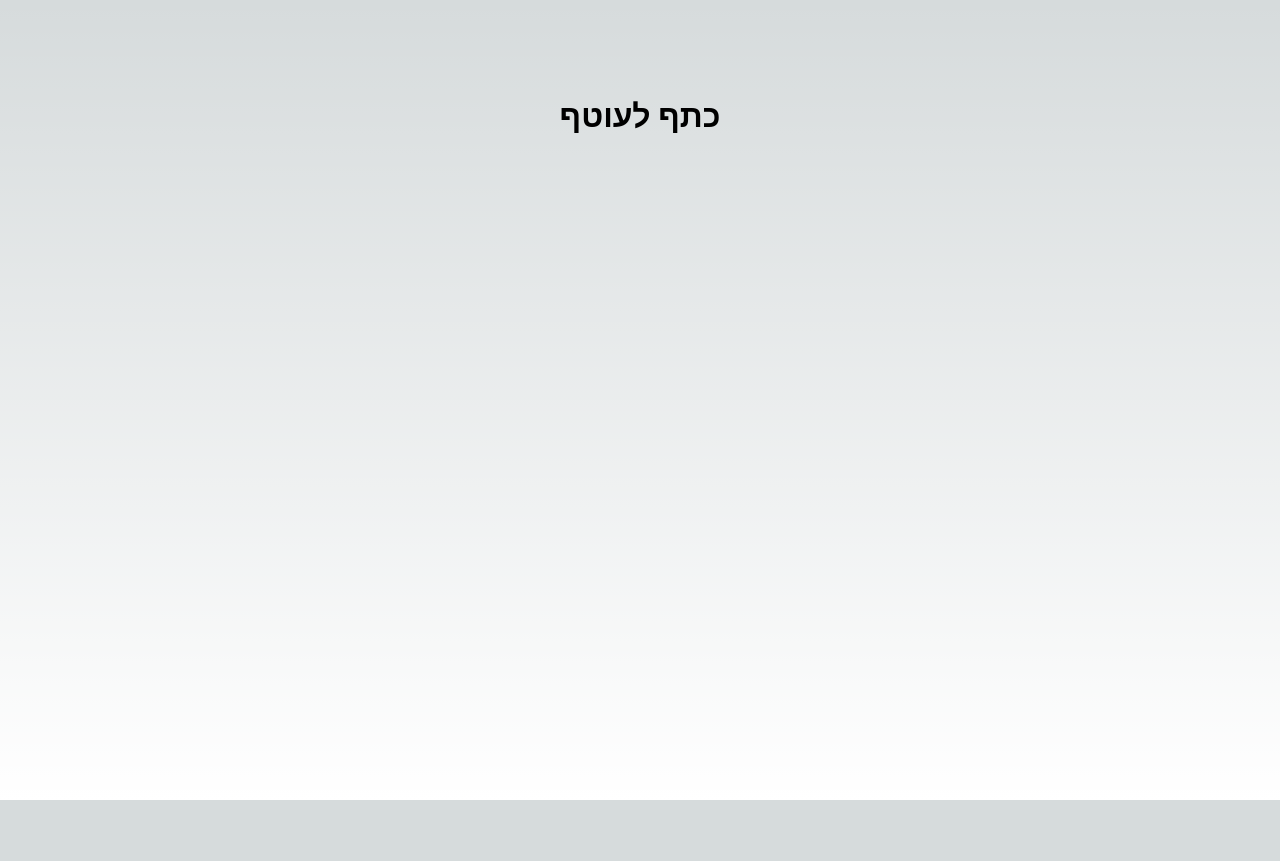
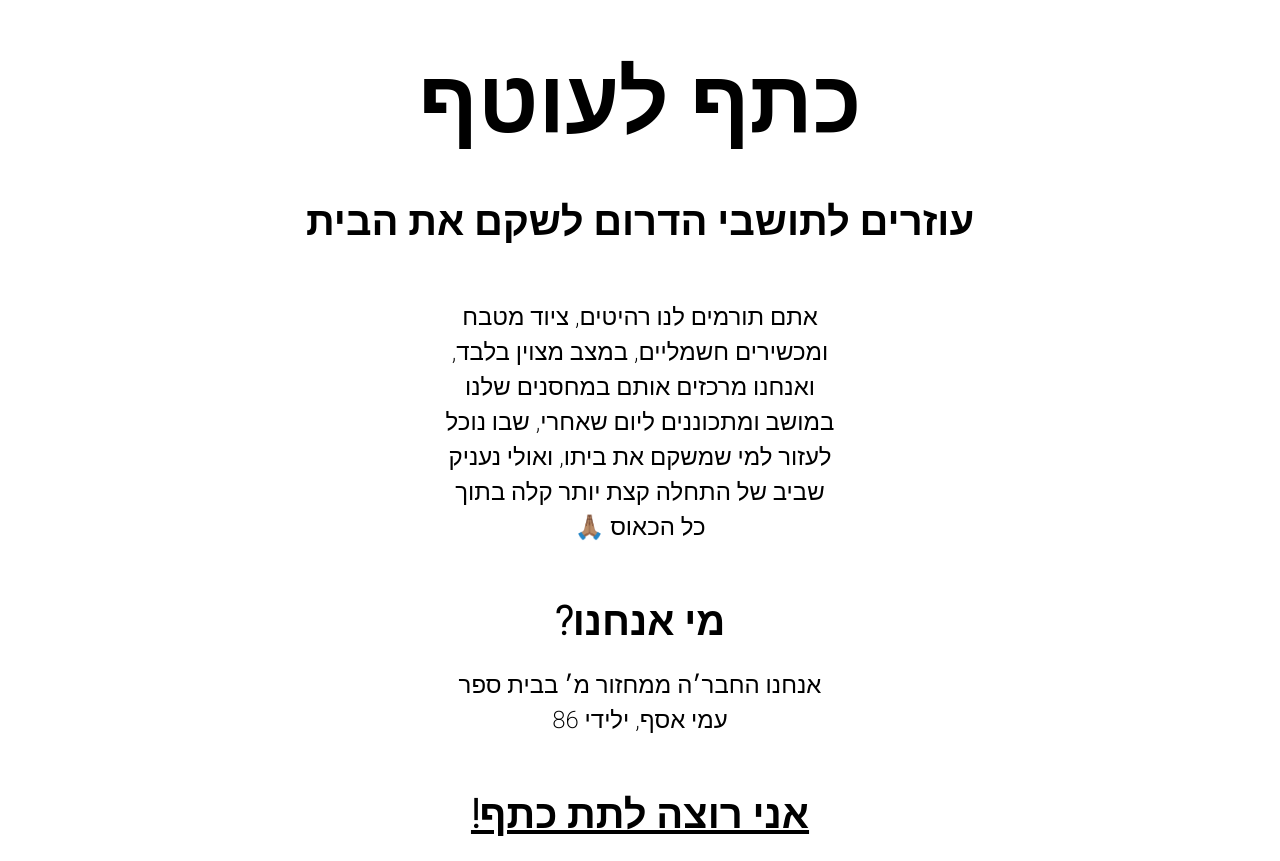
Before and after one commit to yoavporat/katef, a Next.js app: page / in a window 1280 px wide. Before the commit the page ends 800 px from the top, so only its background shows below. Built offline with nearby package versions, Linux system fonts and the light colour scheme.

Commit message:
feat: v1

```diff
--- a/pages/_document.tsx
+++ b/pages/_document.tsx
@@ -1,13 +1,20 @@
-import { Html, Head, Main, NextScript } from 'next/document'
+import { Html, Head, Main, NextScript } from "next/document";
 
 export default function Document() {
   return (
     <Html lang="en">
-      <Head />
+      <Head>
+        <link rel="preconnect" href="https://fonts.googleapis.com" />
+        <link rel="preconnect" href="https://fonts.gstatic.com" />
+        <link
+          href="https://fonts.googleapis.com/css2?family=Heebo:wght@200&display=swap"
+          rel="stylesheet"
+        />
+      </Head>
       <body>
         <Main />
         <NextScript />
       </body>
     </Html>
-  )
+  );
 }
--- a/pages/index.tsx
+++ b/pages/index.tsx
@@ -1,9 +1,6 @@
 import Head from "next/head";
-import Image from "next/image";
-import { Inter } from "next/font/google";
 import styles from "@/styles/Home.module.css";
-
-const inter = Inter({ subsets: ["latin"] });
+import Link from "next/link";
 
 export default function Home() {
   return (
@@ -12,10 +9,29 @@ export default function Home() {
         <title>Create Next App</title>
         <meta name="description" content="Generated by create next app" />
         <meta name="viewport" content="width=device-width, initial-scale=1" />
-        <link rel="icon" href="/favicon.ico" />
       </Head>
-      <main className={`${styles.main} ${inter.className}`}>
-        <h1>כתף לעוטף</h1>
+      <main className={`${styles.main}`}>
+        <div className={`${styles.heading}`}>
+          <h1>כתף לעוטף</h1>
+          <h3>עוזרים לתושבי הדרום לשקם את הבית</h3>
+        </div>
+        <section>
+          <p>
+            אתם תורמים לנו רהיטים, ציוד מטבח ומכשירים חשמליים, במצב מצוין בלבד,
+            ואנחנו מרכזים אותם במחסנים שלנו במושב ומתכוננים ליום שאחרי, שבו נוכל
+            לעזור למי שמשקם את ביתו, ואולי נעניק שביב של התחלה קצת יותר קלה בתוך
+            כל הכאוס 🙏🏽
+          </p>
+        </section>
+        <section className={`${styles.about}`}>
+          <h3>מי אנחנו?</h3>
+          <p>אנחנו החבר׳ה ממחזור מ׳ בבית ספר עמי אסף, ילידי 86</p>
+        </section>
+        <h3 className={`${styles.cta}`}>
+          <Link href="https://docs.google.com/forms/d/e/1FAIpQLSdyMJst3WVw_V8Yxzb_h3-kByOl_bqH9he4MJ8-K2hrMsUL2w/viewform">
+            אני רוצה לתת כתף!
+          </Link>
+        </h3>
       </main>
     </>
   );
--- a/styles/Home.module.css
+++ b/styles/Home.module.css
@@ -1,229 +1,18 @@
 .main {
   display: flex;
   flex-direction: column;
-  justify-content: space-between;
   align-items: center;
-  padding: 6rem;
-  min-height: 100vh;
+  padding-block-start: 40px;
+  gap: 32px;
 }
 
-.description {
-  display: inherit;
-  justify-content: inherit;
-  align-items: inherit;
-  font-size: 0.85rem;
-  max-width: var(--max-width);
-  width: 100%;
-  z-index: 2;
-  font-family: var(--font-mono);
+.heading {
+  display: flex;
+  flex-direction: column;
+  text-align: center;
+  gap: 8px;
 }
 
-.description a {
-  display: flex;
-  justify-content: center;
-  align-items: center;
-  gap: 0.5rem;
+.cta {
+  text-decoration: underline;
 }
-
-.description p {
-  position: relative;
-  margin: 0;
-  padding: 1rem;
-  background-color: rgba(var(--callout-rgb), 0.5);
-  border: 1px solid rgba(var(--callout-border-rgb), 0.3);
-  border-radius: var(--border-radius);
-}
-
-.code {
-  font-weight: 700;
-  font-family: var(--font-mono);
-}
-
-.grid {
-  display: grid;
-  grid-template-columns: repeat(4, minmax(25%, auto));
-  max-width: 100%;
-  width: var(--max-width);
-}
-
-.card {
-  padding: 1rem 1.2rem;
-  border-radius: var(--border-radius);
-  background: rgba(var(--card-rgb), 0);
-  border: 1px solid rgba(var(--card-border-rgb), 0);
-  transition: background 200ms, border 200ms;
-}
-
-.card span {
-  display: inline-block;
-  transition: transform 200ms;
-}
-
-.card h2 {
-  font-weight: 600;
-  margin-bottom: 0.7rem;
-}
-
-.card p {
-  margin: 0;
-  opacity: 0.6;
-  font-size: 0.9rem;
-  line-height: 1.5;
-  max-width: 30ch;
-}
-
-.center {
-  display: flex;
-  justify-content: center;
-  align-items: center;
-  position: relative;
-  padding: 4rem 0;
-}
-
-.center::before {
-  background: var(--secondary-glow);
-  border-radius: 50%;
-  width: 480px;
-  height: 360px;
-  margin-left: -400px;
-}
-
-.center::after {
-  background: var(--primary-glow);
-  width: 240px;
-  height: 180px;
-  z-index: -1;
-}
-
-.center::before,
-.center::after {
-  content: '';
-  left: 50%;
-  position: absolute;
-  filter: blur(45px);
-  transform: translateZ(0);
-}
-
-.logo {
-  position: relative;
-}
-/* Enable hover only on non-touch devices */
-@media (hover: hover) and (pointer: fine) {
-  .card:hover {
-    background: rgba(var(--card-rgb), 0.1);
-    border: 1px solid rgba(var(--card-border-rgb), 0.15);
-  }
-
-  .card:hover span {
-    transform: translateX(4px);
-  }
-}
-
-@media (prefers-reduced-motion) {
-  .card:hover span {
-    transform: none;
-  }
-}
-
-/* Mobile */
-@media (max-width: 700px) {
-  .content {
-    padding: 4rem;
-  }
-
-  .grid {
-    grid-template-columns: 1fr;
-    margin-bottom: 120px;
-    max-width: 320px;
-    text-align: center;
-  }
-
-  .card {
-    padding: 1rem 2.5rem;
-  }
-
-  .card h2 {
-    margin-bottom: 0.5rem;
-  }
-
-  .center {
-    padding: 8rem 0 6rem;
-  }
-
-  .center::before {
-    transform: none;
-    height: 300px;
-  }
-
-  .description {
-    font-size: 0.8rem;
-  }
-
-  .description a {
-    padding: 1rem;
-  }
-
-  .description p,
-  .description div {
-    display: flex;
-    justify-content: center;
-    position: fixed;
-    width: 100%;
-  }
-
-  .description p {
-    align-items: center;
-    inset: 0 0 auto;
-    padding: 2rem 1rem 1.4rem;
-    border-radius: 0;
-    border: none;
-    border-bottom: 1px solid rgba(var(--callout-border-rgb), 0.25);
-    background: linear-gradient(
-      to bottom,
-      rgba(var(--background-start-rgb), 1),
-      rgba(var(--callout-rgb), 0.5)
-    );
-    background-clip: padding-box;
-    backdrop-filter: blur(24px);
-  }
-
-  .description div {
-    align-items: flex-end;
-    pointer-events: none;
-    inset: auto 0 0;
-    padding: 2rem;
-    height: 200px;
-    background: linear-gradient(
-      to bottom,
-      transparent 0%,
-      rgb(var(--background-end-rgb)) 40%
-    );
-    z-index: 1;
-  }
-}
-
-/* Tablet and Smaller Desktop */
-@media (min-width: 701px) and (max-width: 1120px) {
-  .grid {
-    grid-template-columns: repeat(2, 50%);
-  }
-}
-
-@media (prefers-color-scheme: dark) {
-  .vercelLogo {
-    filter: invert(1);
-  }
-
-  .logo {
-    filter: invert(1) drop-shadow(0 0 0.3rem #ffffff70);
-  }
-}
-
-@keyframes rotate {
-  from {
-    transform: rotate(360deg);
-  }
-  to {
-    transform: rotate(0deg);
-  }
-}
--- a/styles/globals.css
+++ b/styles/globals.css
@@ -1,82 +1,17 @@
 :root {
   --max-width: 1100px;
   --border-radius: 12px;
-  --font-mono: ui-monospace, Menlo, Monaco, 'Cascadia Mono', 'Segoe UI Mono',
-    'Roboto Mono', 'Oxygen Mono', 'Ubuntu Monospace', 'Source Code Pro',
-    'Fira Mono', 'Droid Sans Mono', 'Courier New', monospace;
-
-  --foreground-rgb: 0, 0, 0;
-  --background-start-rgb: 214, 219, 220;
-  --background-end-rgb: 255, 255, 255;
-
-  --primary-glow: conic-gradient(
-    from 180deg at 50% 50%,
-    #16abff33 0deg,
-    #0885ff33 55deg,
-    #54d6ff33 120deg,
-    #0071ff33 160deg,
-    transparent 360deg
-  );
-  --secondary-glow: radial-gradient(
-    rgba(255, 255, 255, 1),
-    rgba(255, 255, 255, 0)
-  );
-
-  --tile-start-rgb: 239, 245, 249;
-  --tile-end-rgb: 228, 232, 233;
-  --tile-border: conic-gradient(
-    #00000080,
-    #00000040,
-    #00000030,
-    #00000020,
-    #00000010,
-    #00000010,
-    #00000080
-  );
-
-  --callout-rgb: 238, 240, 241;
-  --callout-border-rgb: 172, 175, 176;
-  --card-rgb: 180, 185, 188;
-  --card-border-rgb: 131, 134, 135;
-}
-
-@media (prefers-color-scheme: dark) {
-  :root {
-    --foreground-rgb: 255, 255, 255;
-    --background-start-rgb: 0, 0, 0;
-    --background-end-rgb: 0, 0, 0;
-
-    --primary-glow: radial-gradient(rgba(1, 65, 255, 0.4), rgba(1, 65, 255, 0));
-    --secondary-glow: linear-gradient(
-      to bottom right,
-      rgba(1, 65, 255, 0),
-      rgba(1, 65, 255, 0),
-      rgba(1, 65, 255, 0.3)
-    );
-
-    --tile-start-rgb: 2, 13, 46;
-    --tile-end-rgb: 2, 5, 19;
-    --tile-border: conic-gradient(
-      #ffffff80,
-      #ffffff40,
-      #ffffff30,
-      #ffffff20,
-      #ffffff10,
-      #ffffff10,
-      #ffffff80
-    );
-
-    --callout-rgb: 20, 20, 20;
-    --callout-border-rgb: 108, 108, 108;
-    --card-rgb: 100, 100, 100;
-    --card-border-rgb: 200, 200, 200;
-  }
 }
 
 * {
   box-sizing: border-box;
   padding: 0;
   margin: 0;
+  font-family: "Heebo", sans-serif;
+}
+
+html {
+  direction: rtl;
 }
 
 html,
@@ -86,13 +21,7 @@ body {
 }
 
 body {
-  color: rgb(var(--foreground-rgb));
-  background: linear-gradient(
-      to bottom,
-      transparent,
-      rgb(var(--background-end-rgb))
-    )
-    rgb(var(--background-start-rgb));
+  color: black;
 }
 
 a {
@@ -100,8 +29,23 @@ a {
   text-decoration: none;
 }
 
-@media (prefers-color-scheme: dark) {
-  html {
-    color-scheme: dark;
-  }
+section {
+  text-align: center;
+  max-width: 400px;
 }
+
+h1 {
+  font-size: 5.5rem;
+  font-weight: 700;
+  margin-bottom: 1rem;
+}
+
+h3 {
+  font-size: 2.5rem;
+  margin-bottom: 1rem;
+}
+
+p {
+  font-size: 1.5rem;
+  margin-bottom: 1rem;
+}
```
